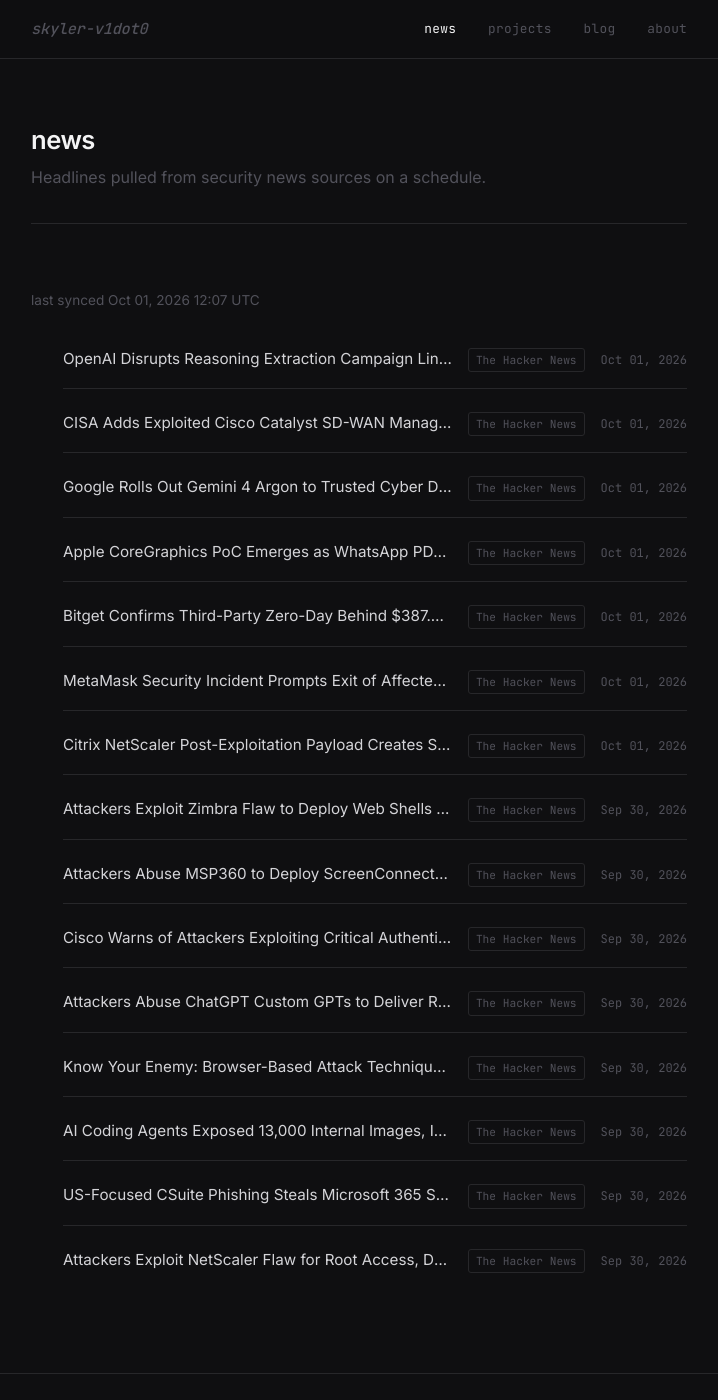
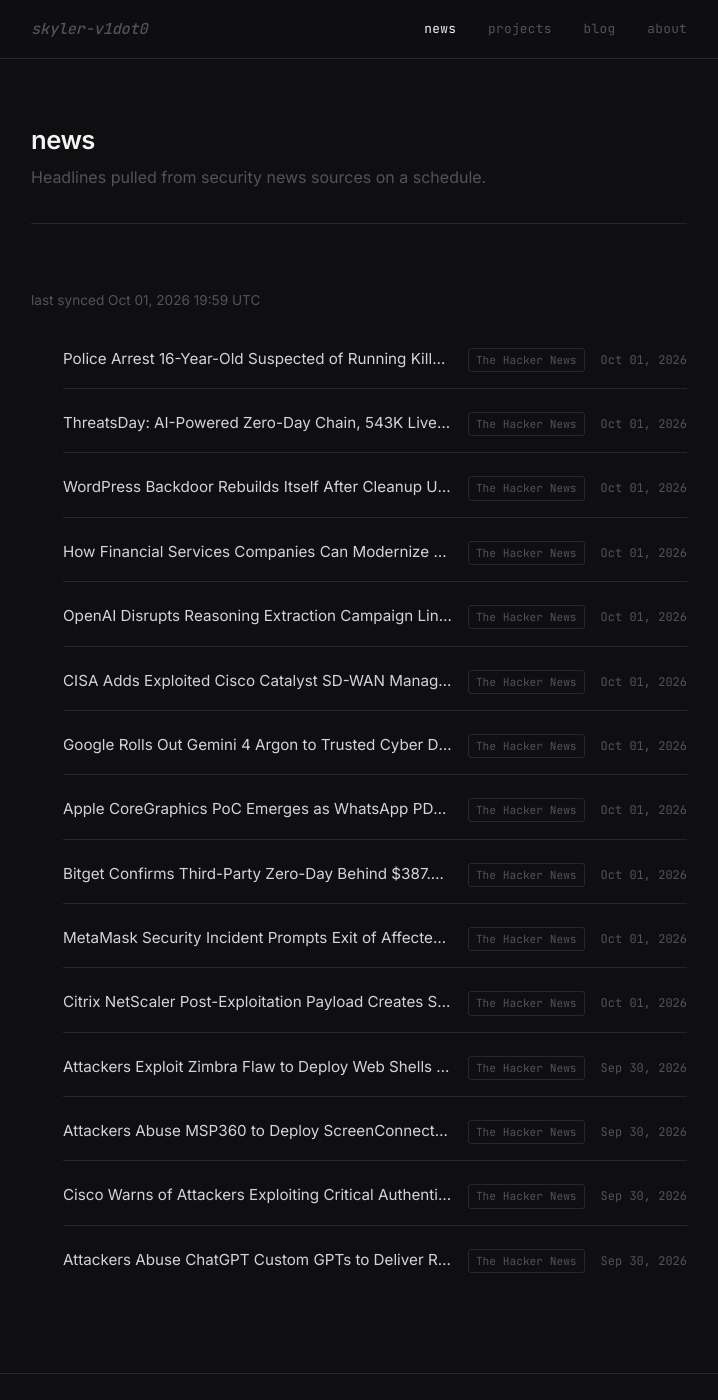
Before and after one commit to skyler-v1dot0/personal-site, a Jekyll site: the page built from news.html, in a window 1280 px wide and 1400 px high. Shown: the whole window, without its empty margins (281-999 px from the left). Built offline with Jekyll 4.4.1, drawn with Linux system fonts in a browser that asks for light colours.

Commit message:
chore: sync news feed [skip ci]

```diff
--- a/_data/news.yml
+++ b/_data/news.yml
@@ -1,6 +1,25 @@
 ---
-updated_at: '2026-10-01T12:07:38Z'
+updated_at: '2026-10-01T19:59:16Z'
 items:
+- title: Police Arrest 16-Year-Old Suspected of Running KillSec, Seize Ransomware
+    Leak Site and Servers
+  url: https://thehackernews.com/2026/10/police-arrest-16-year-old-suspected-of.html
+  source: The Hacker News
+  published: '2026-10-01T16:55:57Z'
+- title: 'ThreatsDay: AI-Powered Zero-Day Chain, 543K Live Secrets, Model Inspection
+    RCE and 13 More Stories'
+  url: https://thehackernews.com/2026/10/threatsday-ai-powered-zero-day-chain.html
+  source: The Hacker News
+  published: '2026-10-01T16:45:38Z'
+- title: WordPress Backdoor Rebuilds Itself After Cleanup Using Files, Database, and
+    Shared Memory
+  url: https://thehackernews.com/2026/10/wordpress-backdoor-rebuilds-itself.html
+  source: The Hacker News
+  published: '2026-10-01T14:37:35Z'
+- title: How Financial Services Companies Can Modernize Their Software Supply Chain
+  url: https://thehackernews.com/2026/10/how-financial-services-companies-can.html
+  source: The Hacker News
+  published: '2026-10-01T11:45:00Z'
 - title: OpenAI Disrupts Reasoning Extraction Campaign Linked to Moonshot AI Associates
   url: https://thehackernews.com/2026/10/openai-disrupts-reasoning-extraction.html
   source: The Hacker News
@@ -51,21 +70,3 @@ items:
   url: https://thehackernews.com/2026/09/attackers-abuse-chatgpt-custom-gpts-to.html
   source: The Hacker News
   published: '2026-09-30T15:00:15Z'
-- title: 'Know Your Enemy: Browser-Based Attack Techniques in 2026'
-  url: https://thehackernews.com/2026/09/know-your-enemy-browser-based-attack.html
-  source: The Hacker News
-  published: '2026-09-30T11:58:00Z'
-- title: AI Coding Agents Exposed 13,000 Internal Images, Including Billing Records,
-    on GitHub
-  url: https://thehackernews.com/2026/09/ai-coding-agents-exposed-13000-internal.html
-  source: The Hacker News
-  published: '2026-09-30T11:30:00Z'
-- title: US-Focused CSuite Phishing Steals Microsoft 365 Sessions and Deploys RMM
-    Tools for Remote Access
-  url: https://thehackernews.com/2026/09/us-focused-csuite-phishing-steals.html
-  source: The Hacker News
-  published: '2026-09-30T10:45:00Z'
-- title: Attackers Exploit NetScaler Flaw for Root Access, Deploy WHIPSHOT and SLAPSHOT
-  url: https://thehackernews.com/2026/09/attackers-exploit-netscaler-flaw-for.html
-  source: The Hacker News
-  published: '2026-09-30T08:24:35Z'
```
